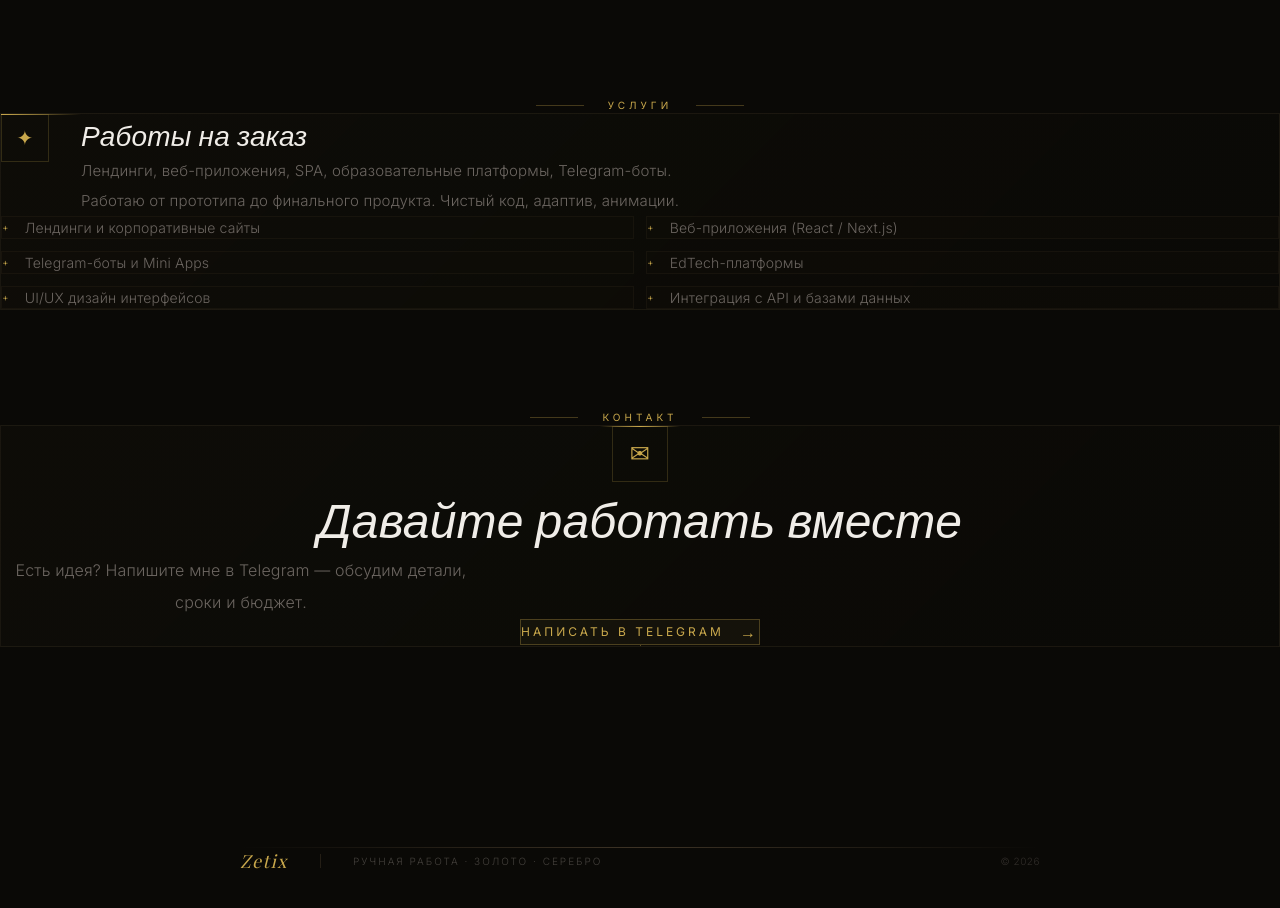
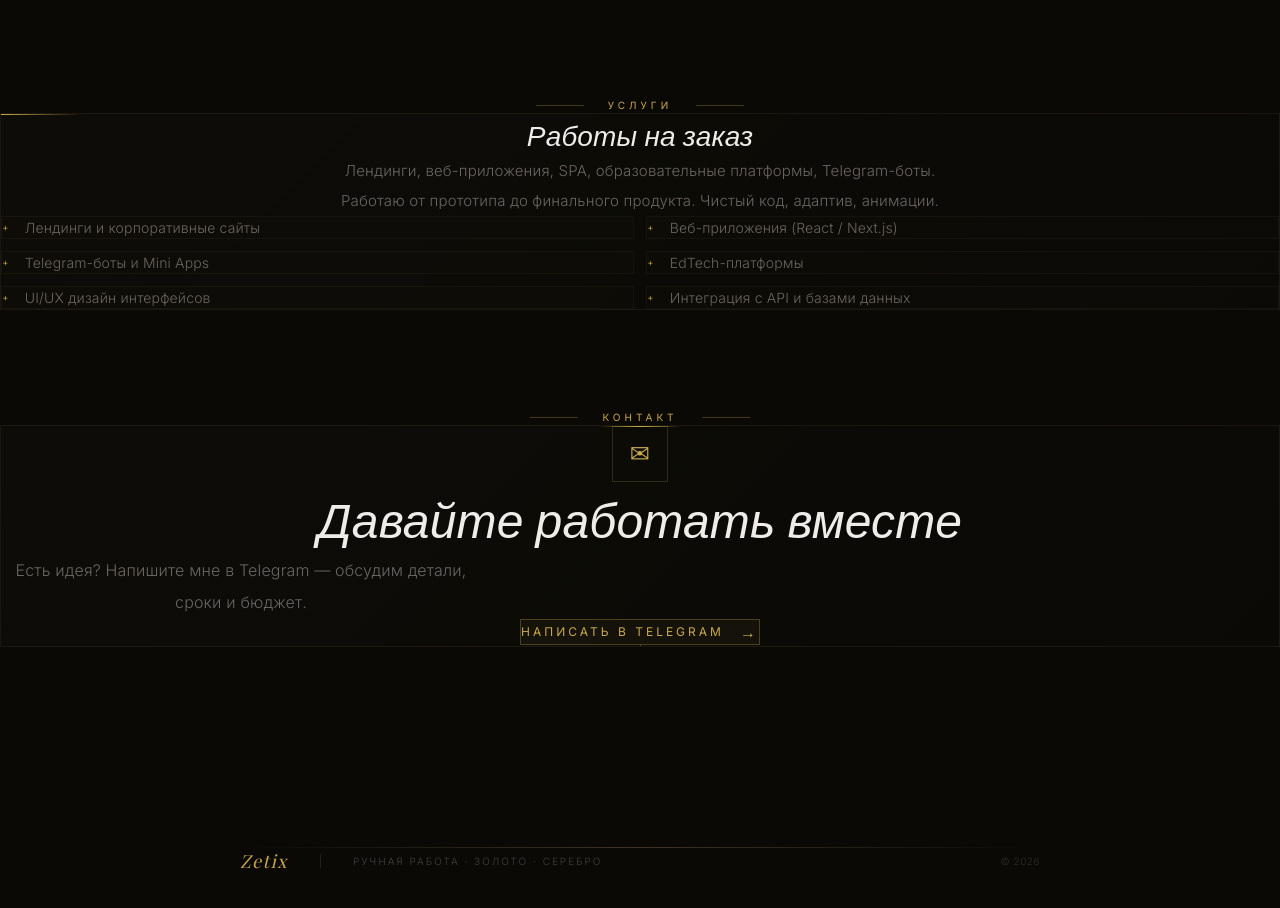
Before and after one commit to abrikoska1212/zetix-jewelry, a Next.js app: page /author in a window 1280 px wide. Shown: the part 882-1790 px from the top of the page. Built offline with nearby package versions, Linux system fonts and the light colour scheme.

Commit message:
fix: removed icon from services block, centered title and description

```diff
--- a/src/app/components/Author.tsx
+++ b/src/app/components/Author.tsx
@@ -198,11 +198,7 @@
           {/* Золотая линия сверху */}
           <div className="absolute top-0 left-0 h-[1px] w-20 bg-gradient-to-r from-gold to-transparent" />
 
-          <div className="flex items-start gap-8 mb-10">
-            <div className="mt-1 flex h-12 w-12 shrink-0 items-center justify-center border border-gold/20">
-              <span className="text-gold text-[20px]">✦</span>
-            </div>
-            <div>
+          <div className="mb-10 flex flex-col items-center text-center">
             <h3
               className="mb-5 text-[28px] font-[400] italic text-text"
               style={{ fontFamily: "var(--font-display)" }}
@@ -216,7 +212,6 @@
               Лендинги, веб-приложения, SPA, образовательные платформы, Telegram-боты.
               Работаю от прототипа до финального продукта. Чистый код, адаптив, анимации.
             </p>
-            </div>
           </div>
 
           <div className="grid grid-cols-1 gap-3 md:grid-cols-2">
```
Lines whose indentation alone changed are shown as unchanged.
